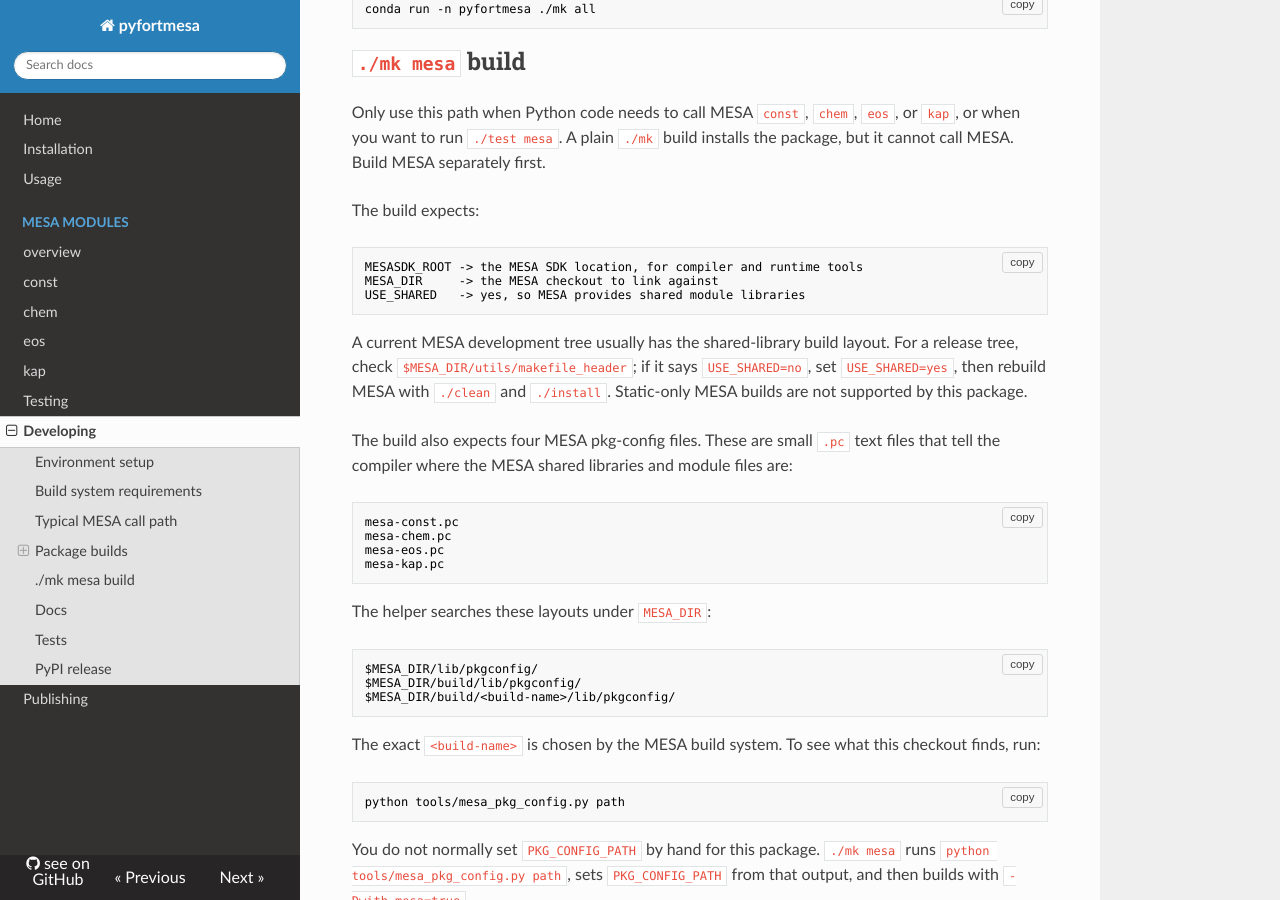
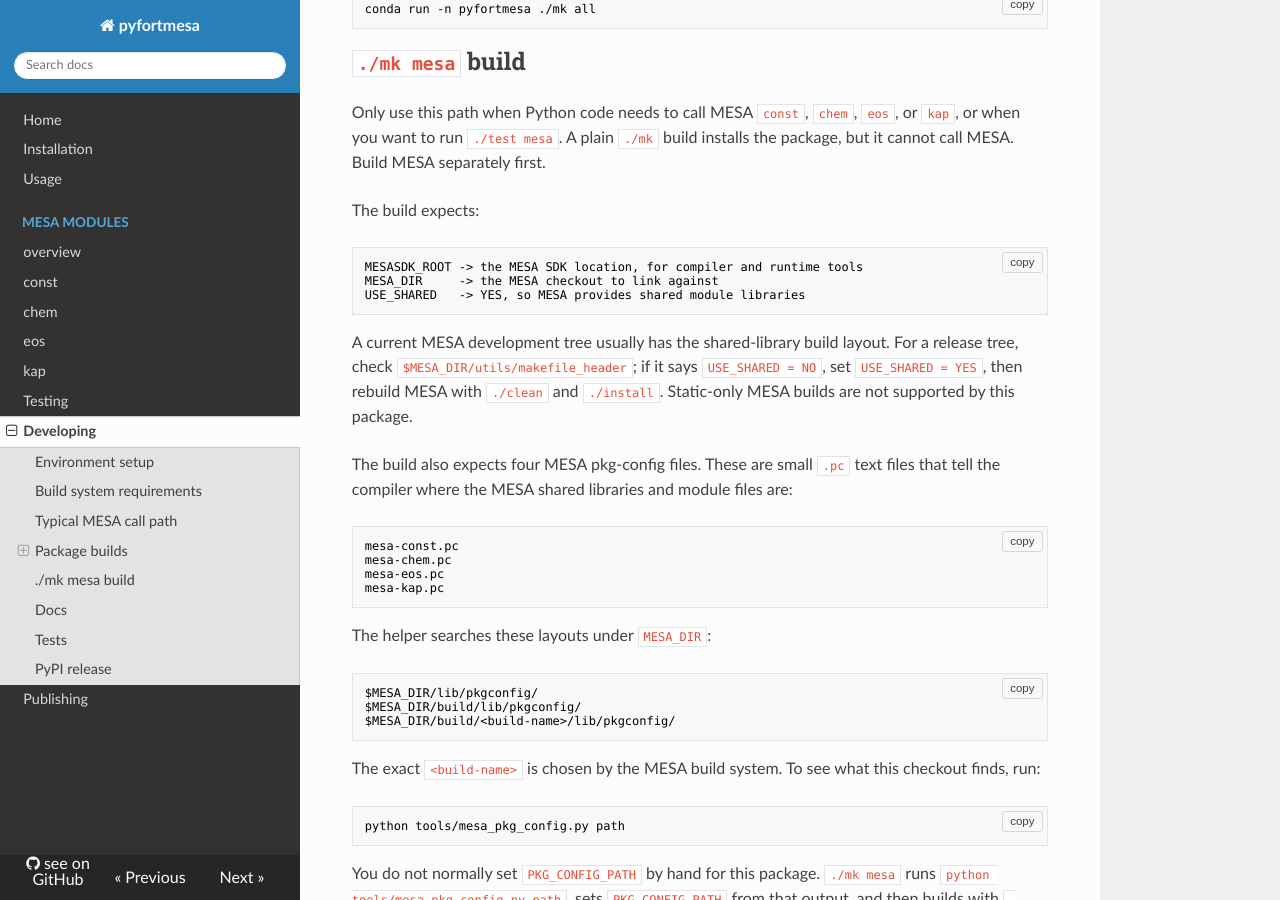
Before and after one commit to Debraheem/pyfortmesa, an MkDocs documentation site: the page built from docs/developing.md, in a window 1280 px wide and 900 px high, scrolled down 3663 px. Built offline with MkDocs 1.6.1, drawn with Linux system fonts in a browser that asks for light colours; nearby versions of some CDN libraries.

````diff
--- a/docs/developing.md
+++ b/docs/developing.md
@@ -198,13 +198,13 @@ The build expects:
 ```text
 MESASDK_ROOT -> the MESA SDK location, for compiler and runtime tools
 MESA_DIR     -> the MESA checkout to link against
-USE_SHARED   -> yes, so MESA provides shared module libraries
+USE_SHARED   -> YES, so MESA provides shared module libraries
 ```
 
 A current MESA development tree usually has the shared-library build layout.
 For a release tree, check `$MESA_DIR/utils/makefile_header`; if it says
-`USE_SHARED=no`, set `USE_SHARED=yes`, then rebuild MESA with `./clean` and
-`./install`. Static-only MESA builds are not supported by this package.
+`USE_SHARED = NO`, set `USE_SHARED = YES`, then rebuild MESA with `./clean`
+and `./install`. Static-only MESA builds are not supported by this package.
 
 The build also expects four MESA pkg-config files. These are small `.pc` text
 files that tell the compiler where the MESA shared libraries and module files
````
Also changed, not shown: README.md (+3 -3 lines), docs/installation.md (+3 -3 lines), 3 other files.
